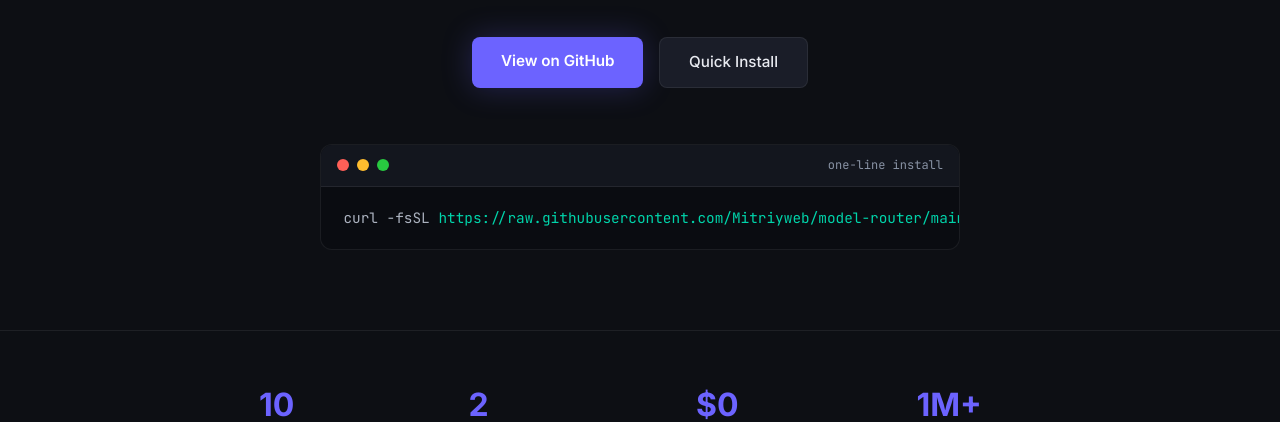
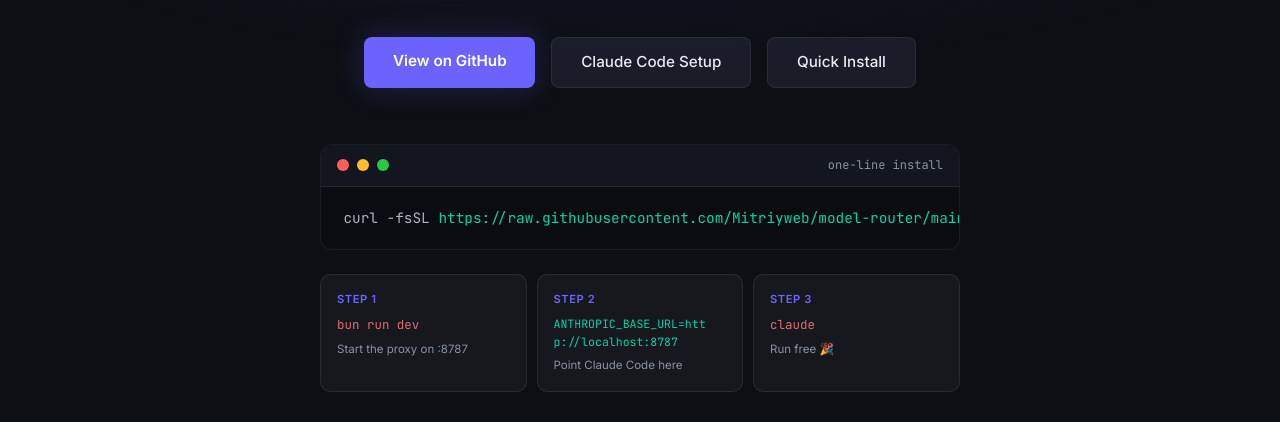
Before and after one commit to Mitriyweb/model-router, a website: page docs/index.html in a window 1280 px wide. Shown: the part 383-805 px from the top of the page. Drawn offline with Linux system fonts and the light colour scheme.

Commit message:
docs: add Claude Code quick-start strip and button to hero section

```diff
--- a/docs/index.html
+++ b/docs/index.html
@@ -229,6 +229,7 @@
   <p>Run Claude Code, ZeroClaw, Aider, and Cline on <strong>10 free-tier providers</strong> instead of paying for the Claude API.</p>
   <div class="hero-actions">
     <a class="btn-primary" href="https://github.com/Mitriyweb/model-router" target="_blank" rel="noopener">View on GitHub</a>
+    <a class="btn-secondary" href="#claude-code">Claude Code Setup</a>
     <a class="btn-secondary" href="#install">Quick Install</a>
   </div>
   <div class="install-card" id="install">
@@ -240,6 +241,25 @@
     </div>
     <div class="install-code">
       <span class="cmd">curl -fsSL </span><span class="url">https://raw.githubusercontent.com/Mitriyweb/model-router/main/install.sh</span><span class="cmd"> | bash</span>
+    </div>
+  </div>
+
+  <!-- CLAUDE CODE QUICK START -->
+  <div style="max-width:640px;margin:1.5rem auto 0;display:grid;grid-template-columns:1fr 1fr 1fr;gap:0.6rem;text-align:left">
+    <div style="background:rgba(255,255,255,0.04);border:1px solid rgba(255,255,255,0.08);border-radius:10px;padding:1rem">
+      <div style="font-size:0.7rem;color:#6c63ff;font-weight:600;letter-spacing:0.05em;margin-bottom:0.4rem">STEP 1</div>
+      <div style="font-family:'JetBrains Mono',monospace;font-size:0.78rem;color:#e06c75">bun run dev</div>
+      <div style="font-size:0.72rem;color:#8892a4;margin-top:0.3rem">Start the proxy on :8787</div>
+    </div>
+    <div style="background:rgba(255,255,255,0.04);border:1px solid rgba(255,255,255,0.08);border-radius:10px;padding:1rem">
+      <div style="font-size:0.7rem;color:#6c63ff;font-weight:600;letter-spacing:0.05em;margin-bottom:0.4rem">STEP 2</div>
+      <div style="font-family:'JetBrains Mono',monospace;font-size:0.72rem;color:#00d4aa;word-break:break-all">ANTHROPIC_BASE_URL=<wbr>http://localhost:8787</div>
+      <div style="font-size:0.72rem;color:#8892a4;margin-top:0.3rem">Point Claude Code here</div>
+    </div>
+    <div style="background:rgba(255,255,255,0.04);border:1px solid rgba(255,255,255,0.08);border-radius:10px;padding:1rem">
+      <div style="font-size:0.7rem;color:#6c63ff;font-weight:600;letter-spacing:0.05em;margin-bottom:0.4rem">STEP 3</div>
+      <div style="font-family:'JetBrains Mono',monospace;font-size:0.78rem;color:#e06c75">claude</div>
+      <div style="font-size:0.72rem;color:#8892a4;margin-top:0.3rem">Run free 🎉</div>
     </div>
   </div>
 </div>
```
